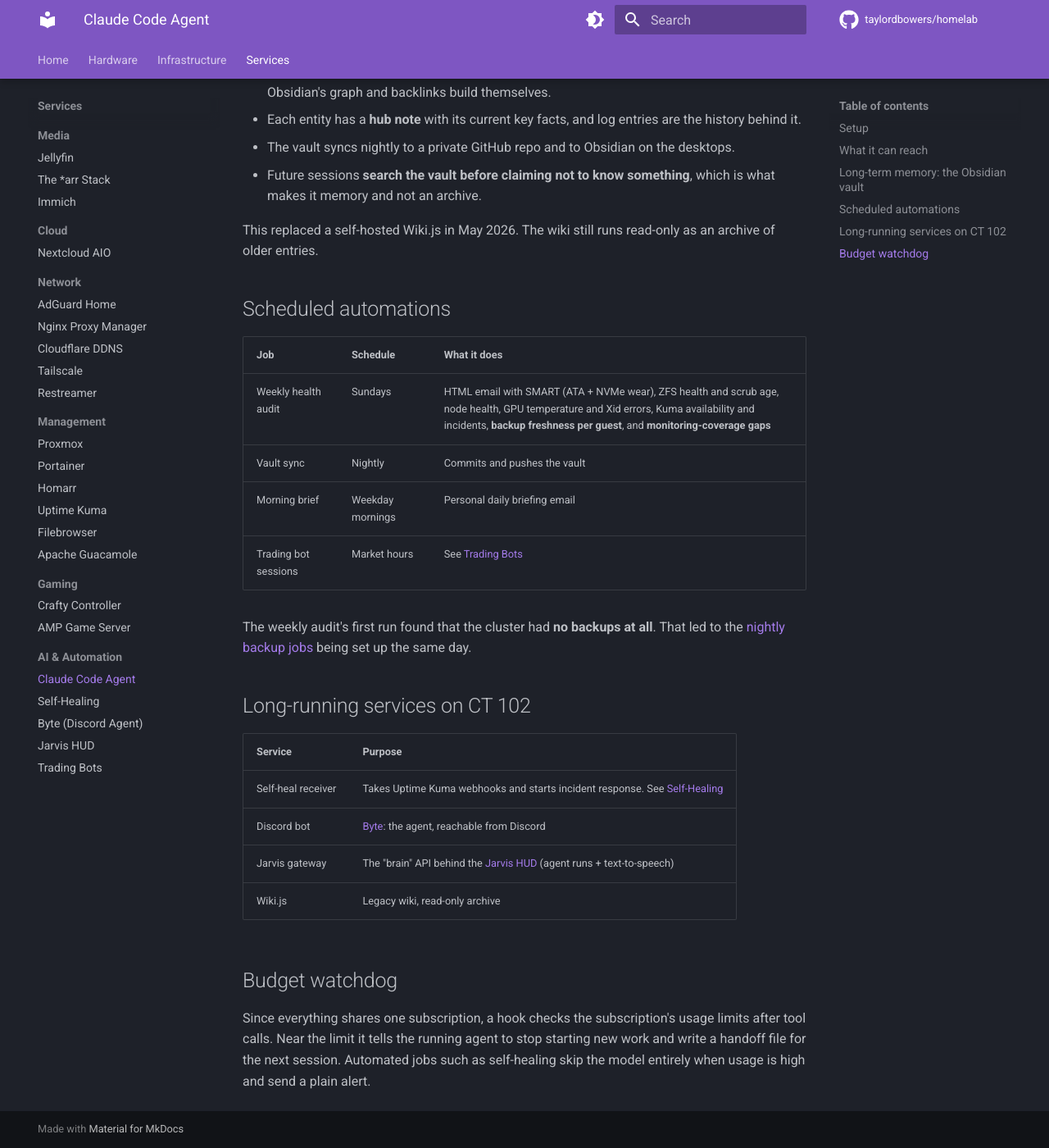
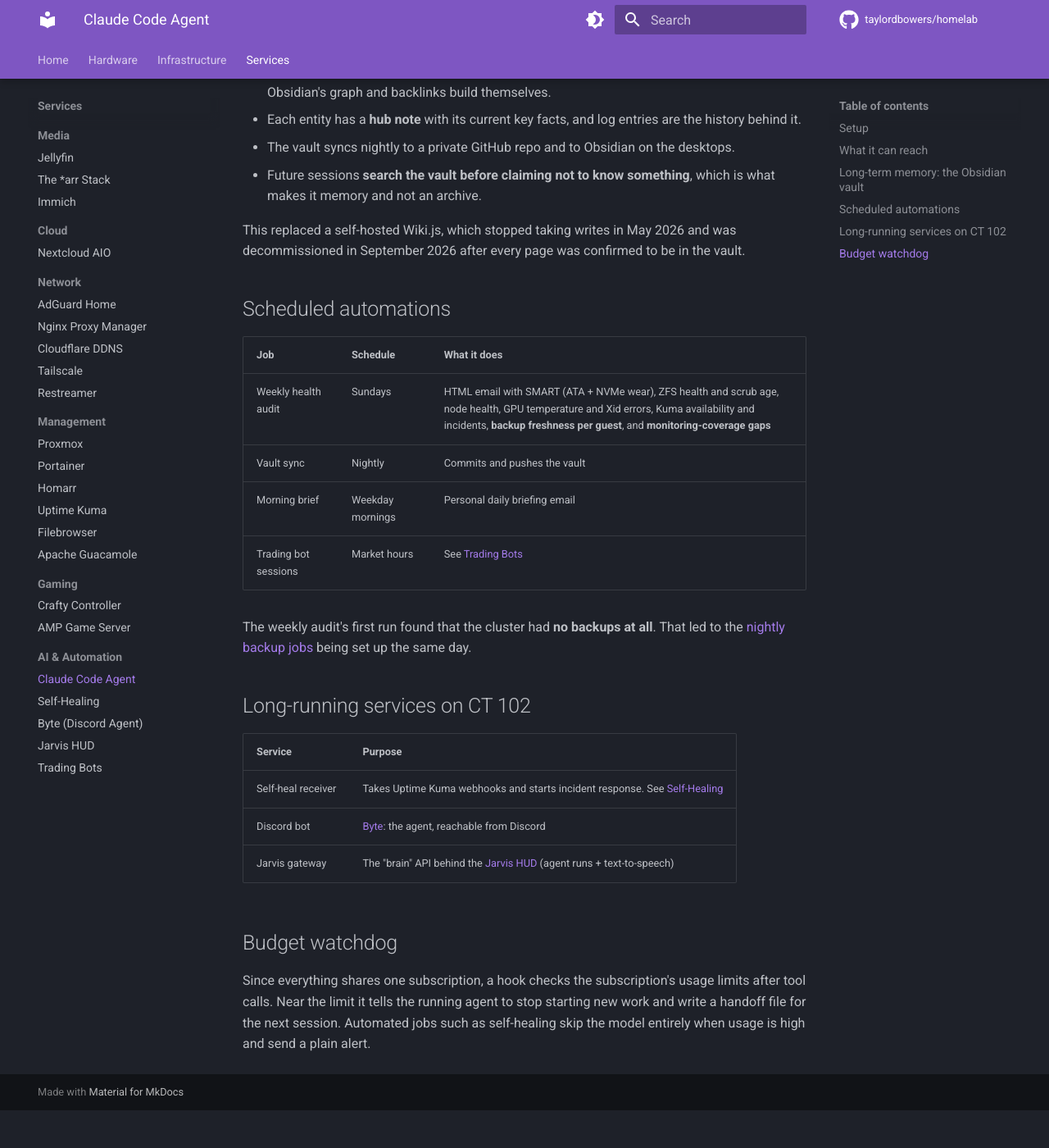
Before and after one commit to taylordbowers/homelab, an MkDocs documentation site: the page built from docs/services/automation/claude-agent.md, in a window 1280 px wide and 1400 px high, scrolled down 1214 px. Shown: the whole window at 82% size. Built offline with MkDocs 1.6.1 and Material for MkDocs 9.7.7, drawn with Linux system fonts in a browser that asks for light colours; comment, search, counter and statistics services are not loaded; after the commit the page ends 2568 px from its top, so only the background shows below that.

Commit message:
Wiki.js decommissioned; Kuma now 41 monitors
Co-Authored-By: Claude Opus 5.5 <noreply@anthropic.com>

```diff
--- a/docs/services/automation/claude-agent.md
+++ b/docs/services/automation/claude-agent.md
@@ -32,7 +32,7 @@ Every session ends with a log entry: what changed, why, what was tried and faile
 - The vault syncs nightly to a private GitHub repo and to Obsidian on the desktops.
 - Future sessions **search the vault before claiming not to know something**, which is what makes it memory and not an archive.
 
-This replaced a self-hosted Wiki.js in May 2026. The wiki still runs read-only as an archive of older entries.
+This replaced a self-hosted Wiki.js, which stopped taking writes in May 2026 and was decommissioned in September 2026 after every page was confirmed to be in the vault.
 
 ## Scheduled automations
 
@@ -52,7 +52,6 @@ The weekly audit's first run found that the cluster had **no backups at all**. T
 | Self-heal receiver | Takes Uptime Kuma webhooks and starts incident response. See [Self-Healing](self-healing.md) |
 | Discord bot | [Byte](discord-bot.md): the agent, reachable from Discord |
 | Jarvis gateway | The "brain" API behind the [Jarvis HUD](jarvis-hud.md) (agent runs + text-to-speech) |
-| Wiki.js | Legacy wiki, read-only archive |
 
 ## Budget watchdog
 
```
Also changed, not shown: README.md (+1 -1 lines), docs/hardware/pve.md (+1 -1 lines), docs/index.md (+1 -1 lines), docs/infrastructure/power.md (+1 -1 lines), docs/services/automation/self-healing.md (+1 -1 lines), docs/services/management/uptime-kuma.md (+1 -1 lines).
